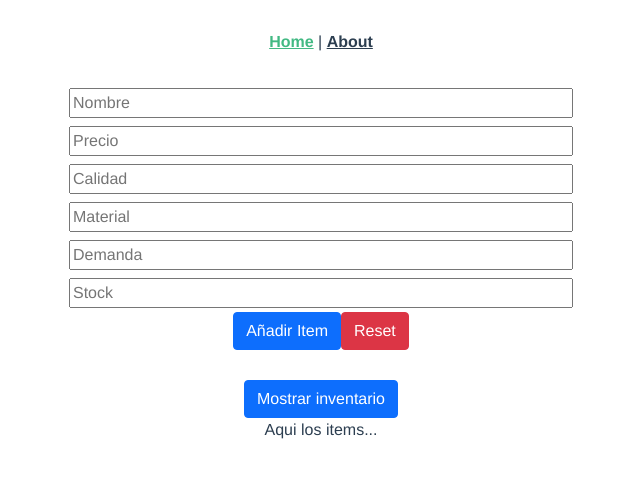
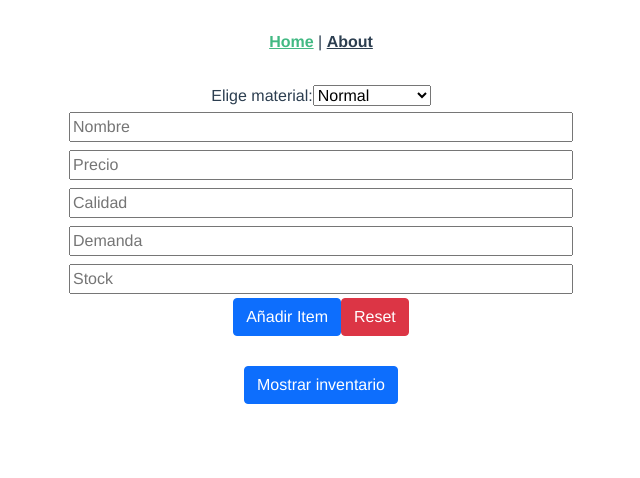
Before and after one commit to BertaVR/front-amenities, a Vue app: page / in a window 1280 px wide. Shown: the top 478 px of the page, without its empty margins (319-959 px from the left). Built offline with nearby package versions, Linux system fonts and the light colour scheme.

Commit message:
feat: cambiado input texto a select apra material

```diff
--- a/src/components/Items.vue
+++ b/src/components/Items.vue
@@ -2,11 +2,17 @@
     <div class="items">
         <form class="add-item">
             <div class="inputsCaracteristicas">
+                <div>
+                    <label for="material">Elige material:</label>
+                    <select name="material" id="material">
+                        <option value="normal">Normal</option>
+                        <option value="indestructible">Indestructible</option>
+                        <option value="consumible">Consumible</option>
+                    </select>
+                </div>
                 <input type="text" name="nombre" placeholder="Nombre" required />
                 <input type="number" step="any" name="precio" placeholder="Precio" required />
                 <input type="number" name="calidad" placeholder="Calidad" required />
-                <input type="text" name="material" placeholder="Material" required />
-
                 <input type="number" name="demanda" placeholder="Demanda" required />
                 <input type="number" name="stock" placeholder="Stock" required />
             </div>
@@ -21,7 +27,7 @@
             hidden
         >Ocultar inventario</button>
         <ul id="itemList" class="list-group">
-            <li>Aqui los items...</li>
+            <li></li>
         </ul>
     </div>
 </template>
@@ -138,7 +144,7 @@ window.onload = function () {
             nombre: this.elements.nombre.value,
             precio: this.elements.precio.value,
             calidad: this.elements.calidad.value,
-            material: (this.elements.material.value).toLowerCase(),
+            material: document.getElementById('material').value,
             demanda: this.elements.demanda.value,
             stock: this.elements.stock.value,
 
--- a/src/components/Packs.vue
+++ b/src/components/Packs.vue
@@ -17,7 +17,7 @@
             hidden
         >Ocultar inventario</button>
         <ul id="packList" class="list-group">
-            <li>Aqui los items...</li>
+            <li></li>
         </ul>
     </div>
 </template>
```
